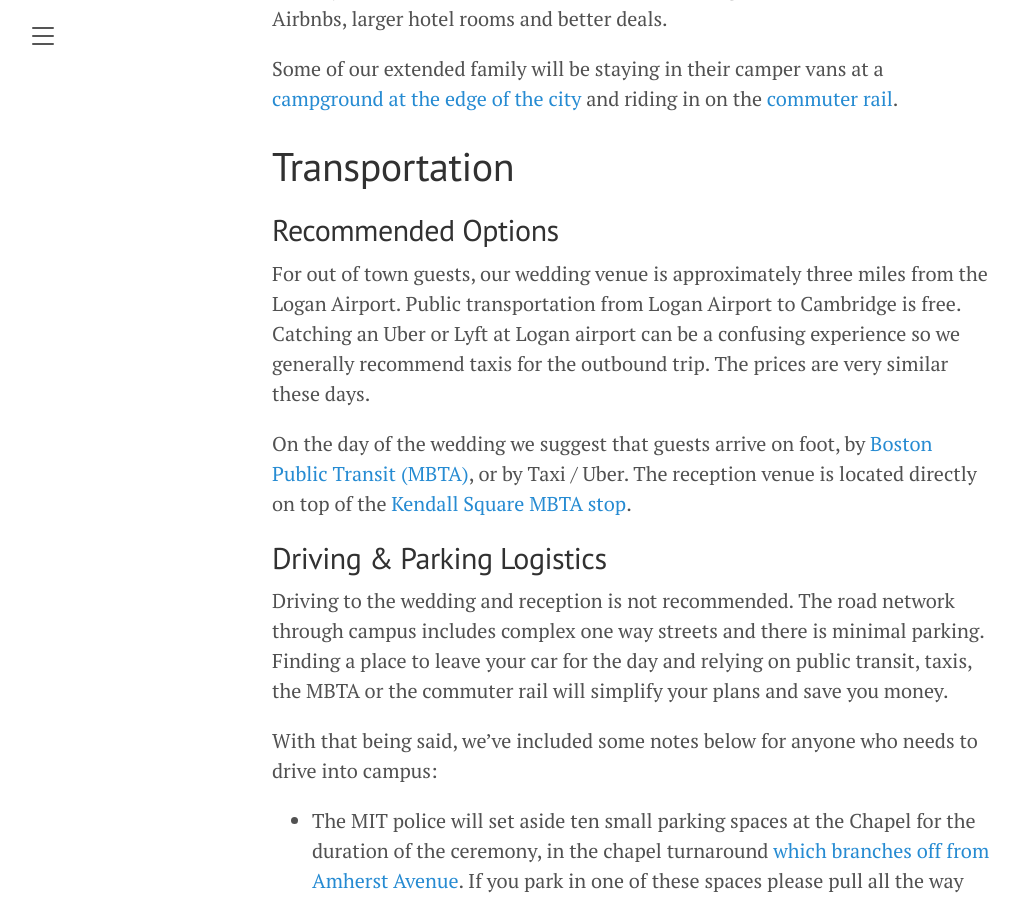
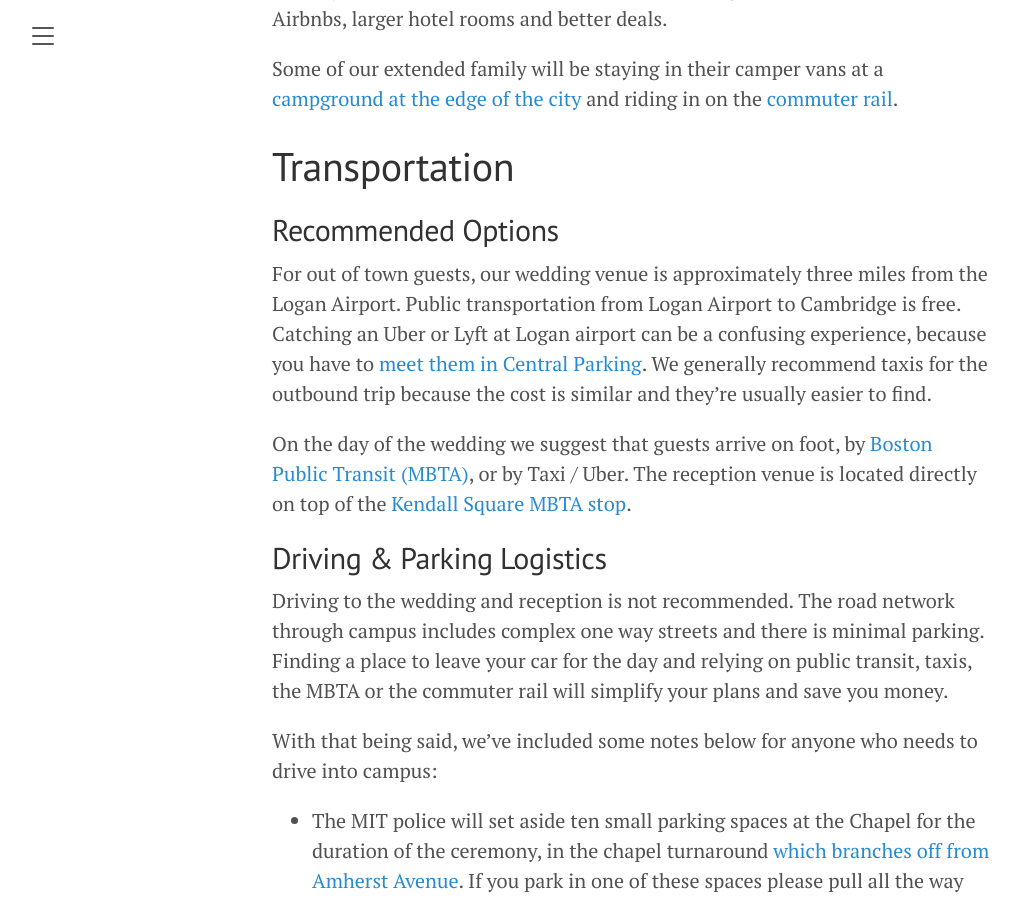
Before and after one commit to JoshBradshaw/andreajosh.github.io, a Jekyll site: the page built from _posts/2023-12-30-overview.md, in a window 1280 px wide and 900 px high, scrolled down 2744 px. Shown: the whole window, without its empty margins (8-1027 px from the left). Built offline with Jekyll 4.4.1, drawn with Linux system fonts in a browser that asks for light colours.

Commit message:
Update 2023-12-30-overview.md

```diff
--- a/_posts/2023-12-30-overview.md
+++ b/_posts/2023-12-30-overview.md
@@ -60,7 +60,7 @@ Some of our extended family will be staying in their camper vans at a [campgroun
 
 ## Recommended Options
 
-For out of town guests, our wedding venue is approximately three miles from the Logan Airport. Public transportation from Logan Airport to Cambridge is free. Catching an Uber or Lyft at Logan airport can be a confusing experience so we generally recommend taxis for the outbound trip. The prices are very similar these days.
+For out of town guests, our wedding venue is approximately three miles from the Logan Airport. Public transportation from Logan Airport to Cambridge is free. Catching an Uber or Lyft at Logan airport can be a confusing experience, because you have to [meet them in Central Parking](https://www.uber.com/global/en/r/airports/bos/). We generally recommend taxis for the outbound trip because the cost is similar and they're usually easier to find.
 
 On the day of the wedding we suggest that guests arrive on foot, by [Boston Public Transit (MBTA)](https://cdn.mbta.com/sites/default/files/2022-12/2022-12-12-subway-map-v37f.pdf), or by Taxi / Uber. The reception venue is located directly on top of the [Kendall Square MBTA stop](https://www.mbta.com/stops/place-knncl).
 
```
